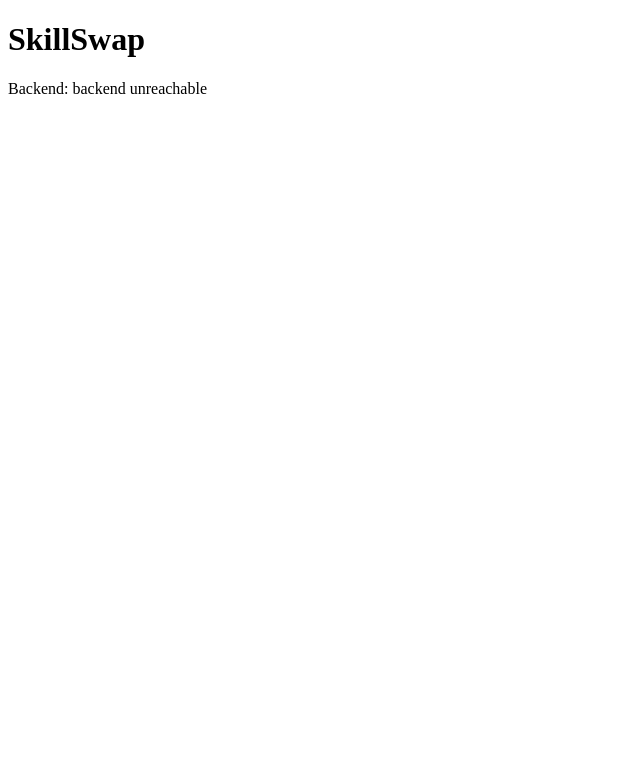
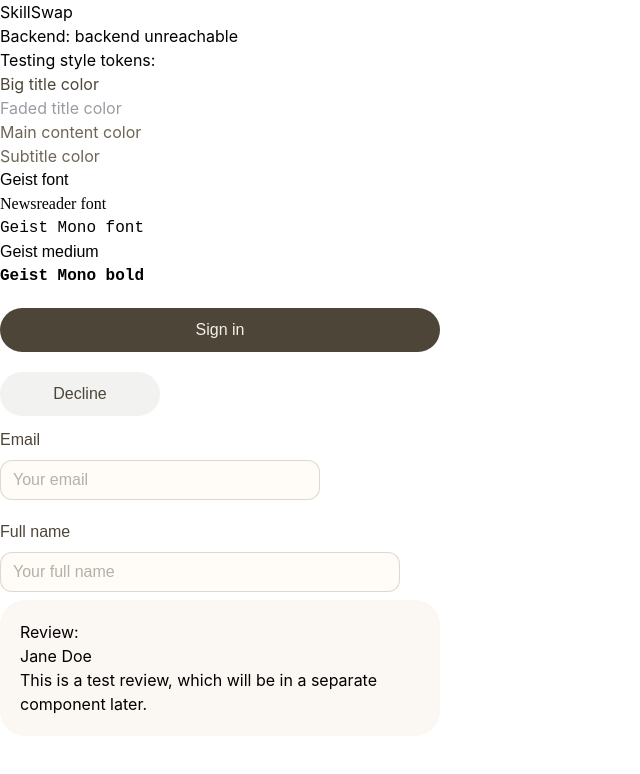
Before and after one commit to Schrodingers-Code-ie/SkillSwap, a React (Vite) app in the folder frontend/: page /login in a window 1280 px wide. Shown: the top 774 px of the page, without its empty margins (0-640 px from the left). Built offline with nearby package versions, Linux system fonts and the light colour scheme; no server answers.

Commit message:
Set up Tailwind, custom style tokens. Created Button, Input and Card components.

```diff
--- /dev/null
+++ b/frontend/src/components/ui/Button.jsx
@@ -0,0 +1,19 @@
+export default function Button({
+	darkStyle,
+	className = '',
+	children,
+	...props
+}) {
+	return (
+		<button
+			className={`w-40 h-11 cursor-pointer rounded-full flex items-center justify-center font-main font-g-medium text-base ${
+				darkStyle
+					? 'bg-dark-button-bg text-dark-button-text hover:shadow-dark-button-hover active:bg-dark-button-pressed-bg'
+					: 'bg-light-button-bg text-light-button-text hover:shadow-md active:bg-light-button-pressed-bg'
+			} transition duration-250 ${className}`}
+			{...props}
+		>
+			{children}
+		</button>
+	);
+}
--- /dev/null
+++ b/frontend/src/components/ui/Card.jsx
@@ -0,0 +1,10 @@
+export default function Card({ children, className = '', ...props }) {
+	return (
+		<div
+			className={`w-60 p-5 bg-card-bg border-card-border rounded-container-card ${className}`}
+			{...props}
+		>
+			{children}
+		</div>
+	);
+}
--- /dev/null
+++ b/frontend/src/components/ui/Input.jsx
@@ -0,0 +1,26 @@
+export default function Input({
+	type,
+	id,
+	name,
+	titleText,
+	placeholderText,
+	className = '',
+}) {
+	return (
+		<>
+			<label
+				htmlFor={id}
+				className="mt-3 flex text-title font-main font-g-medium text-base"
+			>
+				{titleText}
+			</label>
+			<input
+				type={type}
+				id={id}
+				name={name}
+				placeholder={placeholderText}
+				className={`w-80 h-10 px-3 my-2 text-subtitle font-main bg-input-bg border outline-none border-border focus:border-active-input-border text-input-placeholder rounded-input ${className}`}
+			/>
+		</>
+	);
+}
--- a/frontend/src/index.css
+++ b/frontend/src/index.css
@@ -1,3 +1,52 @@
+@import 'tailwindcss';
+@import './styles/style_tokens.css';
+@import '@fontsource/geist/400.css'; /* Regular */
+@import '@fontsource/geist/500.css'; /* Medium */
+@import '@fontsource/geist/600.css'; /* Semi Bold */
+@import '@fontsource/geist/700.css'; /* Bold */
+@import '@fontsource/geist-mono/600.css'; /* Bold */
+@import '@fontsource/newsreader/500.css'; /* Medium */
+
+:root {
+	--raw-brown: #4d4638; /* Brown buttons and headers/titles */
+	--raw-light-brown: #6e6656; /* Main text under all headings */
+	--raw-dark-brown: #322d22; /* Pressed brown button */
+	--raw-dark-grey: rgb(77 70 56 / 15%); /* Pressed white button */
+	--raw-grey: #9a9ca3; /* Faded headers/titles */
+	--raw-dark-red: #8c2a1e; /* Error message on the pink background */
+	--raw-pink: #fcebe8; /* Pink bg for an error message */
+	--raw-light-pink: #f2d6cc; /* Pink for the gradient on a side profile */
+	--raw-muddy: #6a4f12; /* Text color inside yellow skill bubbles */
+	--raw-dirty-yellow: #f3e3b5; /* Yellow bg for yellow skill bubbles */
+	--raw-dark-green: #3f5b2e; /* Text color for green skill bubbles */
+	--raw-bg-dark-green: #dde8d5; /* Green bg for green skill bubbles */
+	--raw-light-green: #48782b; /* Success message color for password */
+	--raw-bg-light-green: #f1f5ec; /* Bg color for "can teach" skill cards on the profile page */
+	--raw-light-red: #a23a1e; /* Error messages on cream bg */
+	--raw-bg-cream: #ede8e1; /* Bg color on every page */
+	--raw-container-cream: #fbf7f2; /* Bg color for every container */
+	--raw-bg-light-grey: rgb(
+		77 70 56 / 6%
+	); /* Bg color for "choose skills" container */
+	--raw-bg-dark-grey: rgb(77 70 56 / 7%); /* Bg color for grey buttons */
+	--raw-border-grey: rgb(
+		77 70 56 / 8%
+	); /* Border color for all cream containers */
+	--raw-input-bg-cream: #fffcf8; /* Inputs background */
+	--raw-border-light-grey: rgb(
+		77 70 56 / 20%
+	); /* Border color for inputs/cards */
+	--raw-active-border-light-grey: rgb(
+		77 70 56 / 40%
+	); /* Border for active inputs */
+	--raw-button-text-cream: #f4efe8; /* Text color for brown buttons */
+	--raw-inactive-grey: #c9c9c9; /* Text color for inactive buttons */
+}
+
+* {
+	/* font-family:  */
+}
+
 /* Container for context of current page below navigation bar*/
 .page-container {
 	position: relative;
--- a/frontend/src/pages/Login.jsx
+++ b/frontend/src/pages/Login.jsx
@@ -1,18 +1,74 @@
-import { api } from "../api/client.js";
-import { useEffect, useState } from "react";
+import { api } from '../api/client.js';
+import { useEffect, useState } from 'react';
+import Button from '../components/ui/Button.jsx';
+import Input from '../components/ui/Input.jsx';
+import Card from '../components/ui/Card.jsx';
 
 export default function Login() {
-	const [health, setHealth] = useState("checking...");
+	const [health, setHealth] = useState('checking...');
 
 	useEffect(() => {
-		api.get("/health")
+		api.get('/health')
 			.then((data) => setHealth(data.status))
-			.catch(() => setHealth("backend unreachable"));
+			.catch(() => setHealth('backend unreachable'));
 	}, []);
 	return (
 		<main>
 			<h1>SkillSwap</h1>
 			<p>Backend: {health}</p>
+
+			<div>Testing style tokens:</div>
+			<div className="text-title">Big title color</div>
+			<div className="text-title-faded">Faded title color</div>
+			<div className="text-main-content">Main content color</div>
+			<div className="text-subtitle">Subtitle color</div>
+			<div className="font-main">Geist font</div>
+			<div className="font-project-name">Newsreader font</div>
+			<div className="font-subtitle">Geist Mono font</div>
+			<div className="font-main font-g-medium">Geist medium</div>
+			<div className="font-subtitle font-gm-bold">Geist Mono bold</div>
+
+			<Button
+				darkStyle
+				className="w-110 my-5"
+				onClick={() => console.log('clicked')}
+				type="submit"
+				disabled
+			>
+				Sign in
+			</Button>
+			<Button
+				onClick={() => console.log('clicked')}
+				type="submit"
+				disabled
+			>
+				Decline
+			</Button>
+
+			<Input
+				type="email"
+				id="email"
+				name="userEmail"
+				titleText="Email"
+				placeholderText="Your email"
+			></Input>
+			<Input
+				type="test"
+				id="fullName"
+				name="userFullName"
+				titleText="Full name"
+				placeholderText="Your full name"
+				className="w-100"
+			></Input>
+
+			<Card className="w-110">
+				<div>Review:</div>
+				<div>Jane Doe</div>
+				<div>
+					This is a test review, which will be in a separate component
+					later.
+				</div>
+			</Card>
 		</main>
 	);
 }
--- /dev/null
+++ b/frontend/src/styles/style_tokens.css
@@ -0,0 +1,51 @@
+@theme {
+	/* Everything for text: ------------------------------*/
+	/* --color prefix is replaced with "text", e.g. className="text-title" */
+	--color-title: var(--raw-brown);
+	--color-title-faded: var(--raw-grey);
+	--color-input-placeholder: var(--raw-grey);
+	--color-main-content: var(--raw-light-brown);
+	--color-subtitle: var(--raw-light-brown);
+	--color-error: var(--raw-light-red);
+	--color-correct: var(--raw-light-green);
+	--color-orange-bubble: var(--raw-muddy);
+	--color-green-bubble: var(--raw-dark-green);
+	--color-grey-bubble: var(--raw-light-brown);
+	--color-dark-button-text: var(--raw-button-text-cream);
+	--color-light-button-text: var(--raw-brown);
+	--color-inactive-text-button: var(--raw-inactive-grey);
+
+	/* --font prefix stays the same, e.g. className="font-main" */
+	--font-main: 'Geist', sans-serif;
+	--font-project-name: 'Newsreader', serif;
+	--font-subtitle: 'Geist Mono', monospace;
+	/* --font-weight prefix is replaced with just "font", e.g. className="font-g-regular" */
+	--font-weight-g-regular: 400;
+	--font-weight-g-medium: 500;
+	--font-weight-g-semibold: 600;
+	--font-weight-g-bold: 700;
+	--font-weight-gm-bold: 700;
+	--font-weight-n-medium: 500;
+
+	/* Everything for buttons: ------------------------------ */
+	--color-dark-button-bg: var(--raw-brown);
+	--color-light-button-bg: var(--raw-bg-dark-grey);
+	--color-dark-button-text: var(--raw-button-text-cream);
+	--color-light-button-text: var(--raw-brown);
+	--color-dark-button-pressed-bg: var(--raw-dark-brown);
+	--color-light-button-pressed-bg: var(--raw-dark-grey);
+	--shadow-dark-button-hover: 0 6px 16px rgba(77, 70, 56, 0.35);
+
+	/* Inputs, cards and border radius: ------------------------------ */
+	--color-input-bg: var(--raw-input-bg-cream);
+	--color-border: var(--raw-border-light-grey);
+	--color-active-input-border: var(--raw-active-border-light-grey);
+
+	--radius-input: 12px; /* Use as "rounded-input" */
+	--radius-card: 16px;
+	--radius-message: 18px;
+	--radius-container-card: 25px;
+
+	--color-card-bg: var(--raw-container-cream);
+	--color-card-border: var(--raw-border-light-grey);
+}
--- a/frontend/vite.config.js
+++ b/frontend/vite.config.js
@@ -1,9 +1,10 @@
 import react from '@vitejs/plugin-react';
 import { defineConfig } from 'vite';
+import tailwindcss from '@tailwindcss/vite';
 
 // https://vite.dev/config/
 export default defineConfig({
-	plugins: [react()],
+	plugins: [react(), tailwindcss()],
 	server: {
 		// Send every /api request to the Spring Boot backend.
 		// This avoids CORS problems while developing.
```
Also changed, not shown: frontend/package.json (+6 -1 lines), 1 other file (tests, documents, lock files or other folders).
